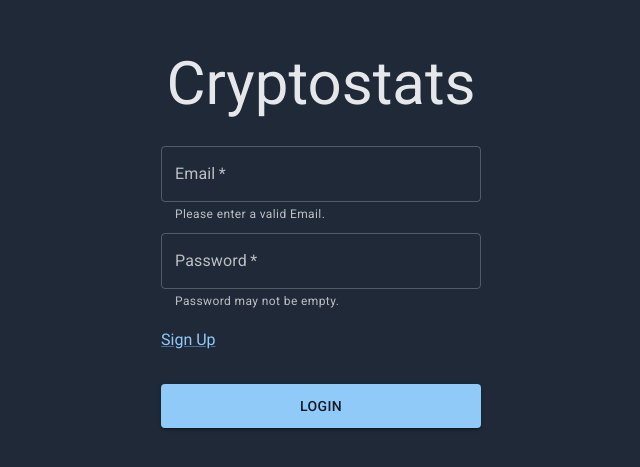
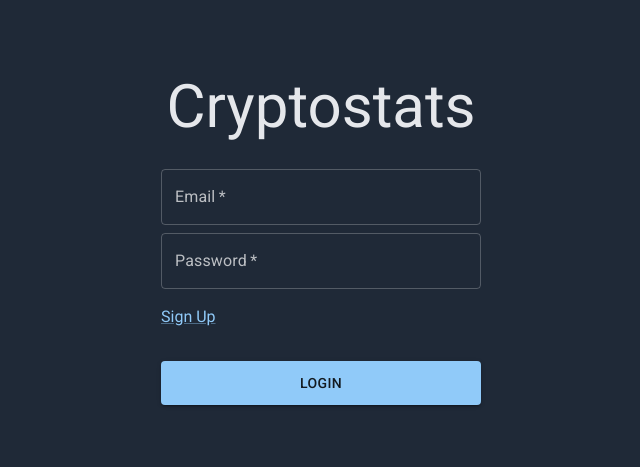
Before and after one commit to AlexanderAlatorreGovea/crypto-app, a React (Create React App) app in the folder client/: page /login in a window 1280 px wide. Shown: the part 159-626 px from the top of the page, without its empty margins (319-959 px from the left). Built offline with nearby package versions, Linux system fonts and the light colour scheme.

Commit message:
added validation for form

```diff
--- a/client/src/components/Login/Login.tsx
+++ b/client/src/components/Login/Login.tsx
@@ -1,56 +1,66 @@
 import { Button, TextField, Link as MuiLink } from "@mui/material";
-import React from "react";
+import React, { useState } from "react";
 
 import { Link } from "react-router-dom";
 import { useNavigate } from "react-router";
 
 const Login = () => {
+  const [email, setEmail] = useState("");
+  const [emailErrored, setEmailErrored] = useState(false);
+  const [password, setPassword] = useState("");
+  const [passwordErrored, setPasswordErrored] = useState(false);
+  // const [login] = useLoginMutation();
+  // const dispatch = useAppDispatch();
+  // const navigate = useNavigate();
+
+  const handleLogin = async () => {
+    if (!email) setEmailErrored(true);
+    if (email) setEmailErrored(false);
+
+    if (!password) setPasswordErrored(true);
+    if (password) setPasswordErrored(false);
+
+    // try {
+    //   const response = (await login({ email, password })) as { data: User };
+    //   dispatch(setAuthState({ user: response.data }));
+    //   navigate("/");
+    // } catch (err) {
+    //   console.error(err);
+    // }
+  };
+
+  const emailError = emailErrored && "Please enter a valid Email.";
+  const passwordError = passwordErrored && "Password may not be empty.";
+
   return (
     <div className="flex justify-center items-center flex-col h-screen gap-8">
       <h1 className="text-6xl">Cryptostats</h1>
       <div className="flex flex-col gap-2">
         <TextField
+          className="w-80"
+          error={emailErrored}
+          helperText={emailError}
           label="Email"
-          className="w-80"
+          onChange={(event) => setEmail(event.target.value)}
+          required
           type="email"
-          required
-          helperText={
-            //emailErrored &&
-            "Please enter a valid Email."}
-          value={
-            //email
-            ""
-          }
-          // onChange={
-          //   //(event) => setEmail(event.target.value)
-          // }
-          //error={emailErrored}
+          value={email}
         />
         <TextField
+          className="w-80"
+          error={passwordErrored}
+          helperText={passwordError}
           label="Password"
+          onChange={(event) => setPassword(event.target.value)}
+          required
           type="password"
-          className="w-80"
-          required
-          helperText={
-            //passwordErrored &&
-            "Password may not be empty."
-          }
-          value={
-            ""
-            //password
-          }
-          //onChange={(event) => setPassword(event.target.value)}
-          //error={passwordErrored}
+          value={password}
         />
         <Link to="/signup" className="justify-self-start self-start mt-2">
           <MuiLink>Sign Up</MuiLink>
         </Link>
       </div>
-      <Button
-        variant="contained"
-        className="w-80"
-        //onClick={handleLogin}
-      >
+      <Button variant="contained" className="w-80" onClick={handleLogin}>
         <span className="p-1">Login</span>
       </Button>
     </div>
--- a/client/src/components/SignupForm/SignupForm.tsx
+++ b/client/src/components/SignupForm/SignupForm.tsx
@@ -4,16 +4,24 @@ import { Link } from "react-router-dom";
 import { useNavigate } from "react-router";
 
 const SignupForm: React.FC = () => {
-  // //   const [email, setEmail] = useState("");
-  // //   const [emailErrored, setEmailErrored] = useState(false);
+  // //   const dispatch = useAppDispatch();
 
-  // //   const [password, setPassword] = useState("");
-  // //   const [passwordErrored, setPasswordErrored] = useState(false);
+  const [email, setEmail] = useState("");
+  const [emailErrored, setEmailErrored] = useState(false);
+  const [password, setPassword] = useState("");
+  const [passwordErrored, setPasswordErrored] = useState(false);
 
   // //   const [createUser] = useCreateUserMutation();
   // //   const [login] = useLoginMutation();
   // //   const navigate = useNavigate();
-  // //   const dispatch = useAppDispatch();
+
+  const handleSignup = () => {
+    if (email) setEmailErrored(false);
+    if (!email) setEmailErrored(true);
+
+    if (password) setPasswordErrored(false);
+    if (!password) setPasswordErrored(true);
+  };
 
   // //   const handleSignup = async () => {
   // //     if (!email) {
@@ -36,42 +44,38 @@ const SignupForm: React.FC = () => {
   // //     }
   // //   };
 
+  const emailError = emailErrored && "Please enter a valid Email.";
+  const passwordError = passwordErrored && "Password may not be empty.";
+
   return (
     <div className="flex justify-center items-center flex-col h-screen gap-8">
       <h1 className="text-6xl">Cryptostats</h1>
       <div className="flex flex-col gap-2">
         <TextField
+          className="w-80"
+          error={emailErrored}
+          helperText={emailError}
           label="Email"
-          className="w-80"
+          onChange={(event) => setEmail(event.target.value)}
+          required
           type="email"
-          required
-          helperText={
-            // emailErrored &&
-            "Please enter a valid Email."
-          }
-          //value={email}
-          //   onChange={(event) => setEmail(event.target.value)}
-          //   error={emailErrored}
+          value={email}
         />
         <TextField
+          className="w-80"
+          error={passwordErrored}
+          helperText={passwordError}
           label="Password"
+          onChange={(event) => setPassword(event.target.value)}
+          required
           type="password"
-          className="w-80"
-          required
-          //   helperText={passwordErrored && "Password may not be empty."}
-          //   value={password}
-          //   onChange={(event) => setPassword(event.target.value)}
-          //   error={passwordErrored}
+          value={password}
         />
         <Link to="/login" className="justify-self-start self-start mt-2">
           <MuiLink>Login</MuiLink>
         </Link>
       </div>
-      <Button
-        variant="contained"
-        className="w-80"
-        //onClick={handleSignup}
-      >
+      <Button variant="contained" className="w-80" onClick={handleSignup}>
         <span className="p-1">Sign Up</span>
       </Button>
     </div>
--- a/client/src/index.tsx
+++ b/client/src/index.tsx
@@ -1,11 +1,13 @@
 import React from "react";
 import { createRoot } from "react-dom/client";
 import { Provider } from "react-redux";
+
 import { store } from "./app/store";
 import App from "./App";
 import reportWebVitals from "./reportWebVitals";
+import { BrowserRouter } from "react-router-dom";
+
 import "./index.css";
-import { BrowserRouter } from "react-router-dom";
 
 const container = document.getElementById("root")!;
 const root = createRoot(container);
```
Also changed, not shown: client/src/setupTests.ts (+0 -4 lines), client/src/logo.svg (deleted).
